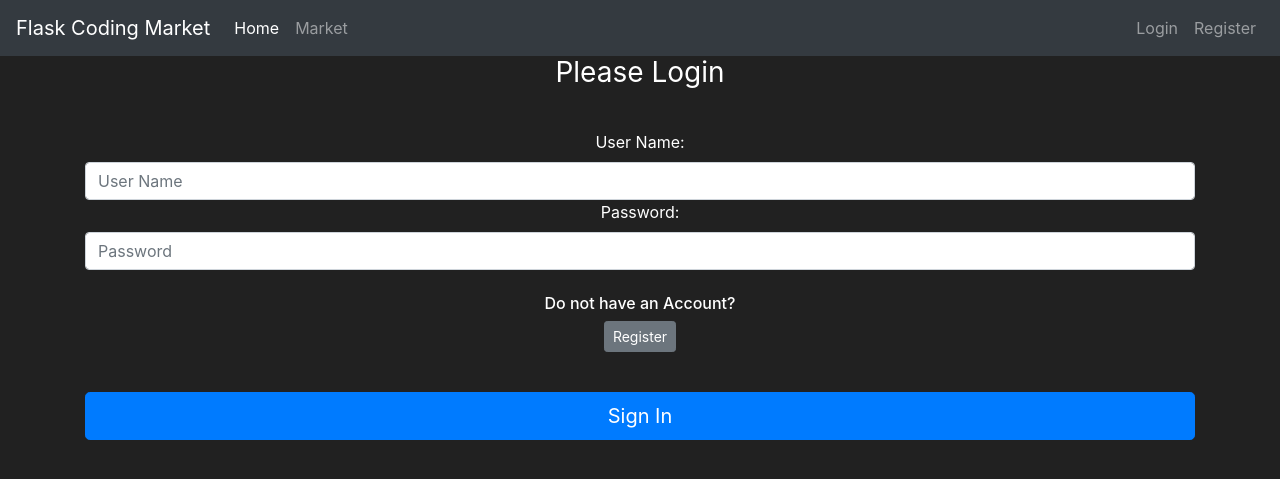
After one commit to zohansyahfatomi/Flask-Course---Python-Web-Application-Development, a Flask app: page /login in a window 1280 px wide. The commit adds this page. Shown: the top 479 px of the page. Run offline with Flask 2, Linux system fonts and the light colour scheme; parts of the project's set-up code (start-up, migrations or seed data) failed here and were passed over; some libraries are stand-ins or nearby versions.

Commit message:
p11. User Auth1

```diff
--- a/markets/__init__.py
+++ b/markets/__init__.py
@@ -1,11 +1,13 @@
-from flask import Flask, render_template
+from flask import Flask
 from flask_sqlalchemy import SQLAlchemy
-from werkzeug.exceptions import LengthRequired
+from flask_bcrypt import Bcrypt
 
 app = Flask(__name__) #built-in variable
 app.config['SQLALCHEMY_DATABASE_URI'] = 'sqlite:///market.db'
 app.config['SECRET_KEY'] = 'b704e342f5c5a86b41a2606d'
 db = SQLAlchemy(app)
+bcrypt = Bcrypt(app)
+
 
 from markets import routes
 
--- a/markets/form.py
+++ b/markets/form.py
@@ -23,3 +23,8 @@ class RegisterForm(FlaskForm):
     password1 = PasswordField(label='Password:', validators=[Length(min=6), DataRequired()])
     password2 = PasswordField(label='Password Confirm:', validators=[EqualTo('password1'),DataRequired()])
     submit = SubmitField(label='Create Account')
+
+class LoginForm(FlaskForm):
+    username = StringField(label='User Name:', validators=[DataRequired()])
+    password = PasswordField(label='Password:', validators=[DataRequired()])
+    submit = SubmitField(label='Sign In')
--- a/markets/routes.py
+++ b/markets/routes.py
@@ -1,7 +1,7 @@
 from markets import app
 from flask import render_template, redirect, url_for, flash
 from markets.models import Item, User
-from markets.form import RegisterForm
+from markets.form import RegisterForm, LoginForm
 from markets import db
 
 @app.route('/') #decorators
@@ -20,7 +20,7 @@ def register_page():
     if form.validate_on_submit():
         user_to_create = User(username=form.username.data,
                               email_address=form.email_address.data,
-                              password_hash=form.password1.data)
+                              password=form.password1.data)
         db.session.add(user_to_create)
         db.session.commit()
         return redirect(url_for('market_page'))
@@ -30,3 +30,9 @@ def register_page():
             flash(f'There are an error: {err_msg}',category='danger')
 
     return render_template('register.html', form = form)
+
+
+@app.route('/login', methods=['GET','POST'])
+def login_page():
+    form = LoginForm()
+    return render_template('login.html', form=form)
--- a/markets/templates/base.html
+++ b/markets/templates/base.html
@@ -29,7 +29,7 @@
              </ul>
              <ul class="navbar-nav">
                  <li class="nav-item">
-                     <a class="nav-link" href="#">Login</a>
+                     <a class="nav-link" href="{{url_for('login_page')}}">Login</a>
                  </li>
                  <li class="nav-item">
                      <a class="nav-link" href="{{url_for('register_page')}}">Register</a>
--- /dev/null
+++ b/markets/templates/login.html
@@ -0,0 +1,36 @@
+{% extends 'base.html' %}
+ {% block title %}
+ Login Page
+ {% endblock %}
+
+ {% block content %}
+<body class="text-center">
+    <div class="container">
+        <form method="POST" class="form-signin" style="color:white">
+            {{ form.hidden_tag() }} <!-- Generating CSRF Token -->
+            <h1 class="h3 mb-3 font-weight-normal">
+                Please Login
+            </h1>
+
+            <br>
+
+            {{ form.username.label() }} <!-- Ginger syntax -->
+            {{ form.username(class="form-control", placeholder="User Name") }}
+
+            {{ form.password.label() }}
+            {{ form.password(class="form-control", placeholder="Password") }}
+
+            <br>
+
+            <div class="checkbox mb-3">
+                <h6> Do not have an Account?</h6>
+                <a class="btn btn-sm btn-secondary" href="{{ url_for('register_page') }}">Register</a>
+            </div>
+
+            <br>
+
+            {{ form.submit(class="btn btn-lg btn-block btn-primary") }}
+        </form>
+     </div>
+</body>
+ {% endblock %}
--- a/markets/templates/register.html
+++ b/markets/templates/register.html
@@ -27,6 +27,11 @@
         {{ form.password2(class="form-control", placeholder="Confirm Password") }}
 
         <br>
+        <div class="checkbox mb-3">
+            <h6> Do you want to login?</h6>
+            <a class="btn btn-sm btn-secondary" href="{{ url_for('login_page') }}">Login</a>
+        </div>
+        <br>
         {{ form.submit(class="btn btn-lg btn-block btn-primary") }}
     </form>
  </div>
```
Also changed, not shown: markets/models.py (+11 -0 lines), markets/market.db.
